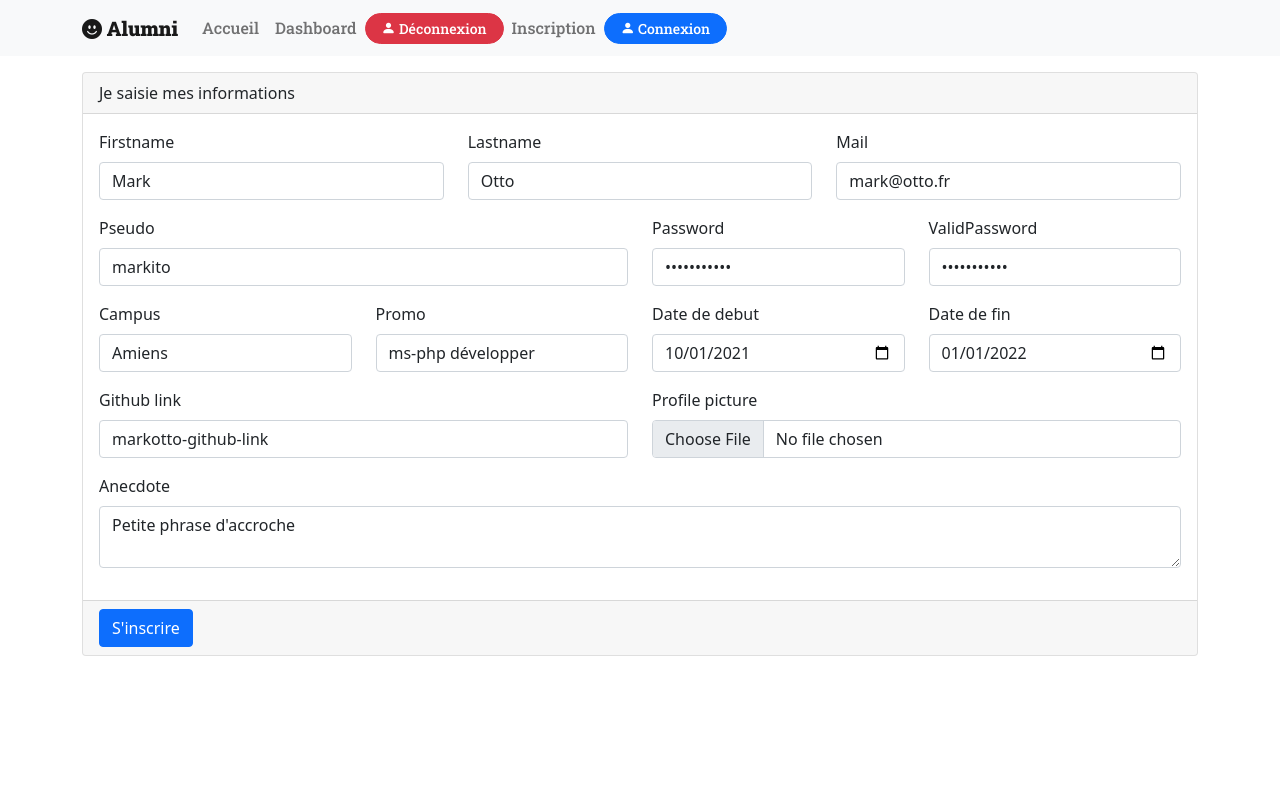
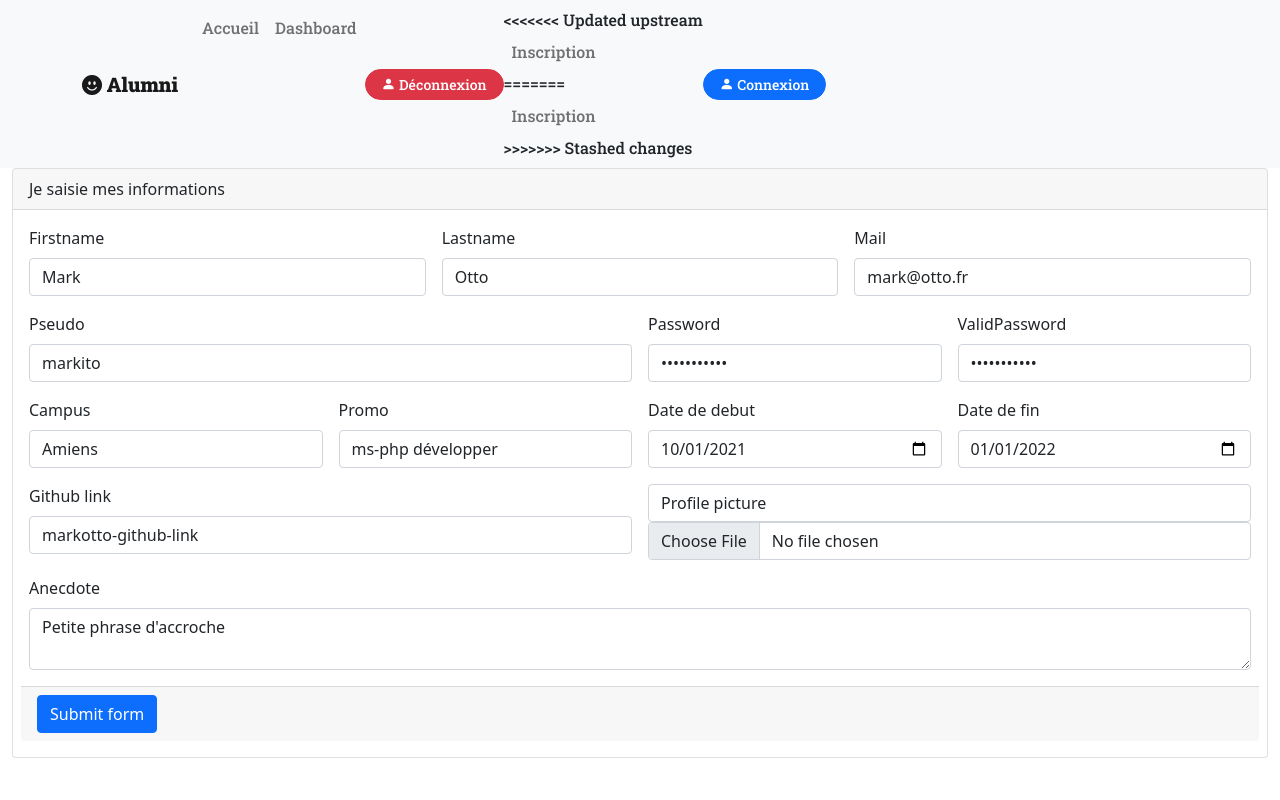
Before and after one commit to Kevin-Quintin/alumni, a PHP site: page /controllers/ajoutUsersController.php in a window 1280 px wide. Run offline with PHP 8.4, Linux system fonts and the light colour scheme; some libraries are stand-ins or nearby versions.

Commit message:
verifier controllers

```diff
--- a/controllers/ajoutUsersController.php
+++ b/controllers/ajoutUsersController.php
@@ -207,4 +207,4 @@
 
 }
 
-include_once('../views/ajout_user.php');
+include_once dirname(__FILE__) .'./../views/ajoutuser.php';
--- a/index.php
+++ b/index.php
@@ -1,5 +1,5 @@
 <?php
 include './views/header.php';
-include './views/listUsers.php';
+include './controllers/listUsersController.php';
 include './views/footer.php';
 ?>
--- /dev/null
+++ b/views/ajoutuser.php
@@ -0,0 +1,79 @@
+<?php
+require_once('header.php');
+?>
+<div class="container-fluid">
+    <div class="card">
+        <div class="card-header">Je saisie mes informations</div>
+        <div class="card-body">
+            <form class="row g-3 needs-validation" method="POST" action="../controllers/add_usersController.php" novalidate>
+                <div class="col-md-4">
+                    <label for="firstname" class="form-label">Firstname</label>
+                    <input type="text" class="form-control" id="firstname" value="Mark" name="firstname" required>
+                </div>
+                <div class="col-md-4">
+                    <label for="lastname" class="form-label">Lastname</label>
+                    <input type="text" class="form-control" id="lastname" value="Otto" name="lastname" required>
+                </div>
+                <div class="col-md-4">
+                    <label for="mail" class="form-label">Mail</label>
+                    <input type="text" class="form-control" id="mail" value="mark@otto.fr" name="mail" required>
+                </div>
+                <div class="col-md-6">
+                    <label for="pseudo" class="form-label">Pseudo</label>
+                    <input type="text" class="form-control" id="pseudo" value="markito" name="pseudo">
+                </div>
+                <div class="col-md-3">
+                    <label for="password" class="form-label">Password</label>
+                    <input type="password" class="form-control" id="password" required value="azertY23456" name="password">
+                </div>
+                <div class="col-md-3">
+                    <label for="validPassword" class="form-label">ValidPassword</label>
+                    <input type="password" class="form-control" id="validPassword" required value="azertY23456" name="validPassword">
+                </div>
+                <div class="col-md-3">
+                    <label for="campus" class="form-label">Campus</label>
+                    <input type="text" class="form-control" id="campus" required value="Amiens" name="campus">
+                    <div class="invalid-feedback">
+                    </div>
+                </div>
+                <div class="col-md-3">
+                    <label for="promo" class="form-label">Promo</label>
+                    <input type="text" class="form-control" id="promo" required value="ms-php développer" name="promo">
+                    <div class="invalid-feedback">
+                    </div>
+                </div>
+                <div class="col-md-3">
+                    <label for="date_debut" class="form-label">Date de debut</label>
+                    <input type="date" class="form-control" id="date_debut" required value="2021-10-01" name="date_debut">
+                    <div class="invalid-feedback">
+                    </div>
+                </div>
+                <div class="col-md-3">
+                    <label for="date_fin" class="form-label">Date de fin</label>
+                    <input type="date" class="form-control" id="date_fin" required value="2022-01-01" name="date_fin">
+                    <div class="invalid-feedback">
+                    </div>
+                </div>
+                <div class="col-md-6">
+                    <label for="github_link" class="form-label">Github link</label>
+                    <input type="text" class="form-control" id="github_link" value="markotto-github-link" name="github_link">
+                </div>
+                <div class="col-md-6">
+                    <label for="profile_picture" class="form-control">Profile picture</label>
+                    <input class="form-control" type="file" id="profile_picture" value="34.jpg" name="profile_picture">
+                </div>
+                <div class="col-md-12">
+                    <label for="anecdote" class="form-label">Anecdote</label>
+                    <textarea type="text" class="form-control" id="anecdote" name="anecdote">Petite phrase d'accroche</textarea>
+                </div>
+                <div class="card-footer">
+                    <button class="btn btn-primary" type="submit">Submit form</button>
+                </div>
+            </form>
+        </div>
+    </div>
+</div>
+
+<?php
+require_once('footer.php');
+?>
--- a/views/dashboard.php
+++ b/views/dashboard.php
@@ -1,4 +1,4 @@
-<?
+<?php
 require_once('header.php');
 ?>
 
--- a/views/header.php
+++ b/views/header.php
@@ -30,13 +30,17 @@
           <a class="nav-link" aria-current="page" href="../index.php">Accueil</a>
         </li>
         <li class="nav-item">
-          <a class="nav-link" href="../controllers/dashboardC.php">Dashboard</a>
+          <a class="nav-link" href="../controllers/dashboardController.php">Dashboard</a>
         </li>
           <li class="nav-item d-flex align-self-center">
             <a href="../controllers/connexionController.php" class="btn btn-sm btn-danger rounded-pill px-3"><i class="bi bi-person-fill"></i> Déconnexion</a>
           </li>
         <li class="nav-item">
+<<<<<<< Updated upstream
             <a href="../views/ajout_user.php" class="nav-link">Inscription</a>
+=======
+            <a href="../controllers/ajoutUserController.php" class="nav-link">Inscription</a>
+>>>>>>> Stashed changes
         </li>
         <li class="nav-item d-flex align-self-center">
             <a href="../controllers/connexionController.php" class="btn btn-sm btn-primary rounded-pill px-3"><i class="bi bi-person-fill"></i> Connexion</a>
--- a/views/listUsers.php
+++ b/views/listUsers.php
@@ -1,10 +1,4 @@
-<?php
-require_once(dirname(__FILE__) . './../models/database.php');
-require_once(dirname(__FILE__).'./../models/userModels.php');
 
-$users = new userModels($pdo);
-$allActiveUsers = $users->getAllActiveUsers($pdo);
-?>
 
 <div class="container mt-3">
     <div class="row">
```
Also changed, not shown: controllers/listUsersController.php (added, +8 -0 lines), controllers/profilUserControoler.php (added, +10 -0 lines), views/profilUser.php (+0 -8 lines).
